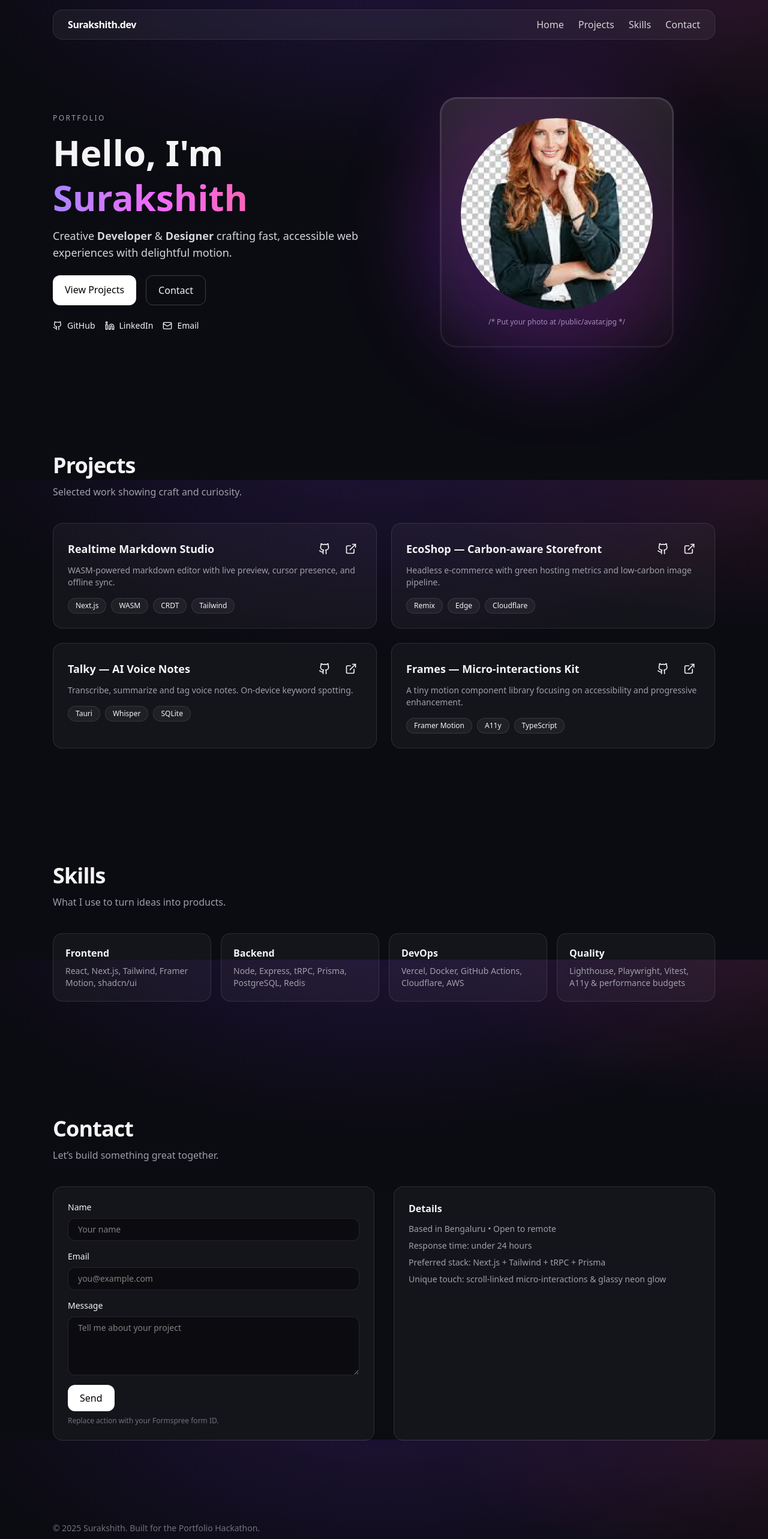
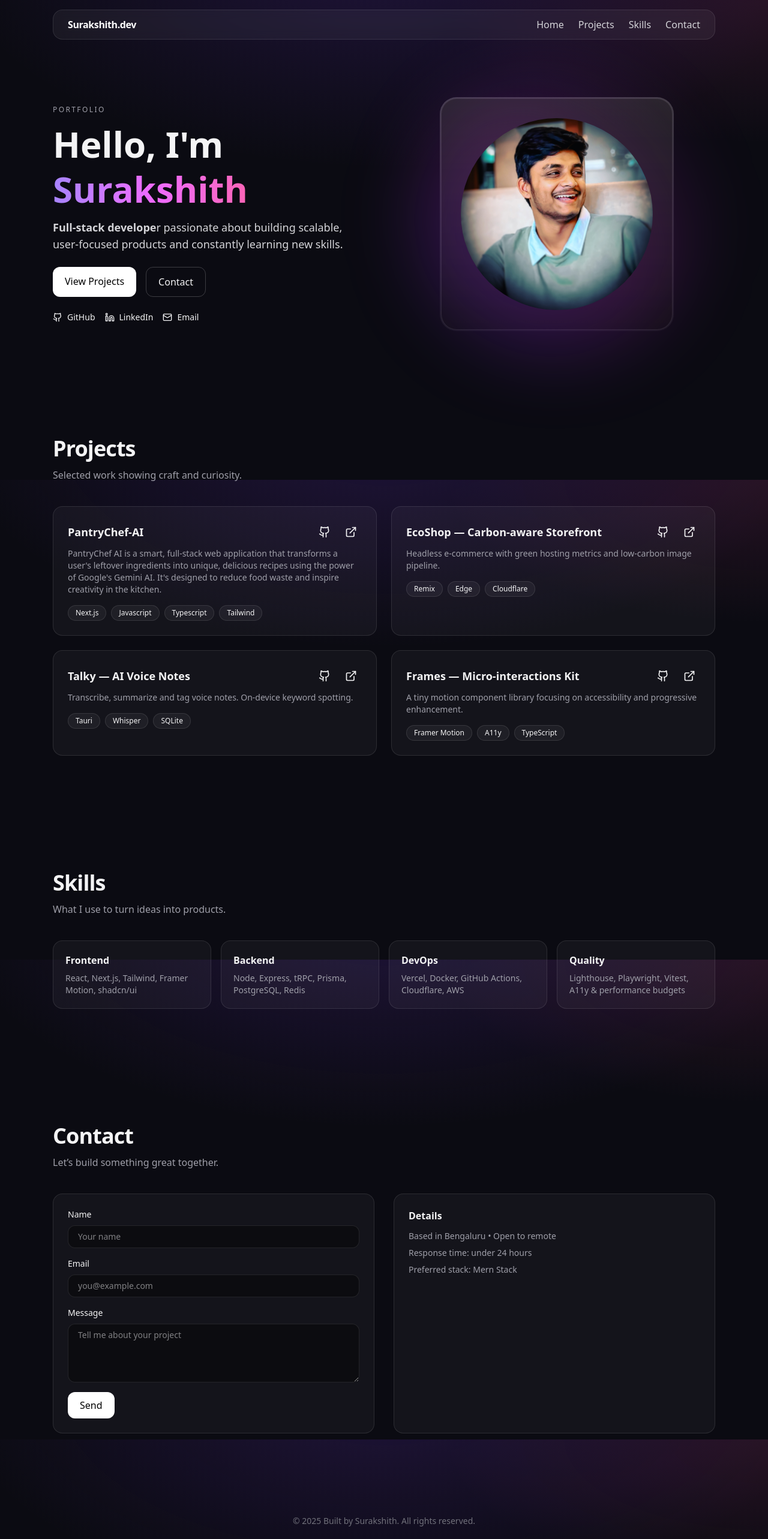
Before and after one commit to Surakshith94/Portfolio, a Next.js app: page / in a window 1280 px wide. Shown: the top 2566 px of the page at 60% size. Built offline with nearby package versions, Linux system fonts and the light colour scheme.

Commit message:
made required changes

```diff
--- a/src/app/page.tsx
+++ b/src/app/page.tsx
@@ -20,7 +20,7 @@ export default function Page() {
               Hello, I'm <span className="text-transparent bg-clip-text bg-gradient-to-r from-violet-400 via-fuchsia-400 to-pink-400">Surakshith</span>
             </h1>
             <p className="mt-3 text-zinc-300 text-lg">
-              Creative <strong>Developer</strong> & <strong>Designer</strong> crafting fast, accessible web experiences with delightful motion.
+              <strong>Full-stack develope</strong>r passionate about building scalable, user-focused products and constantly learning new skills.
             </p>
 
             <div className="mt-6 flex gap-4">
@@ -29,9 +29,9 @@ export default function Page() {
             </div>
 
             <div className="mt-6 flex items-center gap-4 text-sm">
-              <a className="inline-flex items-center gap-2 hover:opacity-80" href="https://github.com/" target="_blank"><Github className="h-4 w-4"/> GitHub</a>
-              <a className="inline-flex items-center gap-2 hover:opacity-80" href="https://www.linkedin.com/" target="_blank"><Linkedin className="h-4 w-4"/> LinkedIn</a>
-              <a className="inline-flex items-center gap-2 hover:opacity-80" href="mailto:hello@example.com"><Mail className="h-4 w-4"/> Email</a>
+              <a className="inline-flex items-center gap-2 hover:opacity-80" href="https://github.com/Surakshith94/" target="_blank"><Github className="h-4 w-4"/> GitHub</a>
+              <a className="inline-flex items-center gap-2 hover:opacity-80" href="https://www.linkedin.com/in/surakshith-acharya-294870329/" target="_blank"><Linkedin className="h-4 w-4"/> LinkedIn</a>
+              <a className="inline-flex items-center gap-2 hover:opacity-80" href="https://mail.google.com/mail/u/1/#inbox?compose=GTvVlcSHxGwmVHtDFZwRQqdDzDXbRRrkVRvfPjvkpgQHVqFRwgzrwCpwSbGtgKFVFvFpdNHCSGxGd"><Mail className="h-4 w-4"/> Email</a>
             </div>
           </div>
 
@@ -46,9 +46,8 @@ export default function Page() {
             <div className="rounded-[28px] p-[2px] bg-gradient-to-b from-white/20 to-white/5">
               <div className="bg-black/40 rounded-[26px] p-8 border border-white/10">
                 <div className="relative mx-auto w-[320px] h-[320px] rounded-full overflow-hidden">
-                  <Image src="/avatar.jpg" alt="Portrait" fill className="object-cover" priority />
+                  <Image src="/avatar.jpeg" alt="Portrait" fill className="object-cover" priority />
                 </div>
-                <p className="text-center text-zinc-400 text-xs mt-3">/* Put your photo at /public/avatar.jpg */</p>
               </div>
             </div>
           </motion.div>
@@ -59,11 +58,11 @@ export default function Page() {
       <Section id="projects" title="Projects" subtitle="Selected work showing craft and curiosity.">
         <div className="grid md:grid-cols-2 gap-6">
           <ProjectCard
-            title="Realtime Markdown Studio"
-            blurb="WASM-powered markdown editor with live preview, cursor presence, and offline sync."
-            tags={["Next.js", "WASM", "CRDT", "Tailwind"]}
-            live="#"
-            repo="#"
+            title="PantryChef-AI"
+            blurb="PantryChef AI is a smart, full-stack web application that transforms a user's leftover ingredients into unique, delicious recipes using the power of Google's Gemini AI. It's designed to reduce food waste and inspire creativity in the kitchen."
+            tags={["Next.js", "Javascript", "Typescript", "Tailwind"]}
+            live="https://pantry-chef-ai-two.vercel.app/"
+            repo="https://github.com/Surakshith94/PantryChef-AI"
           />
           <ProjectCard
             title="EcoShop — Carbon-aware Storefront"
@@ -114,7 +113,7 @@ export default function Page() {
       {/* CONTACT */}
       <Section id="contact" title="Contact" subtitle="Let’s build something great together.">
         <div className="grid md:grid-cols-2 gap-8">
-          <form action="https://formspree.io/f/your_form_id" method="POST"
+          <form action="https://formspree.io/f/xyzlglwy" method="POST"
                 className="rounded-2xl border border-white/10 p-6 bg-white/[.04]">
             <label className="grid gap-2 text-sm">
               <span>Name</span>
@@ -129,7 +128,6 @@ export default function Page() {
               <textarea name="message" required rows={4} className="border border-white/10 rounded-xl px-4 py-2 bg-black/40" placeholder="Tell me about your project" />
             </label>
             <button className="mt-4 px-5 py-2.5 rounded-xl bg-white text-black hover:opacity-90">Send</button>
-            <p className="text-xs text-zinc-500 mt-2">Replace action with your Formspree form ID.</p>
           </form>
 
           <div className="rounded-2xl border border-white/10 p-6 bg-white/[.04]">
@@ -137,17 +135,16 @@ export default function Page() {
             <ul className="mt-3 space-y-2 text-sm text-zinc-400">
               <li>Based in Bengaluru • Open to remote</li>
               <li>Response time: under 24 hours</li>
-              <li>Preferred stack: Next.js + Tailwind + tRPC + Prisma</li>
-              <li>Unique touch: scroll-linked micro-interactions & glassy neon glow</li>
+              <li>Preferred stack: Mern Stack</li>
             </ul>
           </div>
         </div>
       </Section>
 
       <footer className="py-10">
-        <div className="mx-auto max-w-6xl px-6 text-sm text-zinc-500">
-          © {new Date().getFullYear()} Surakshith. Built for the Portfolio Hackathon.
-        </div>
+       <div className="mx-auto max-w-6xl px-6 text-sm text-zinc-500 text-center">
+        © {new Date().getFullYear()} Built by Surakshith. All rights reserved.
+      </div>
       </footer>
     </>
   );
```
Also changed, not shown: public/avatar.jpeg (added), public/avatar.jpg (deleted).
